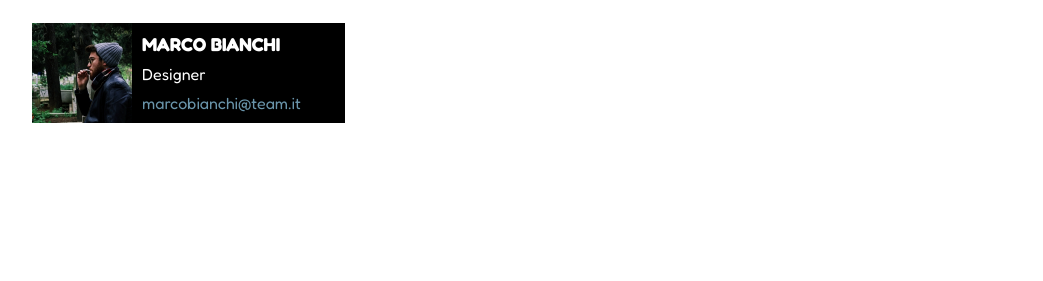
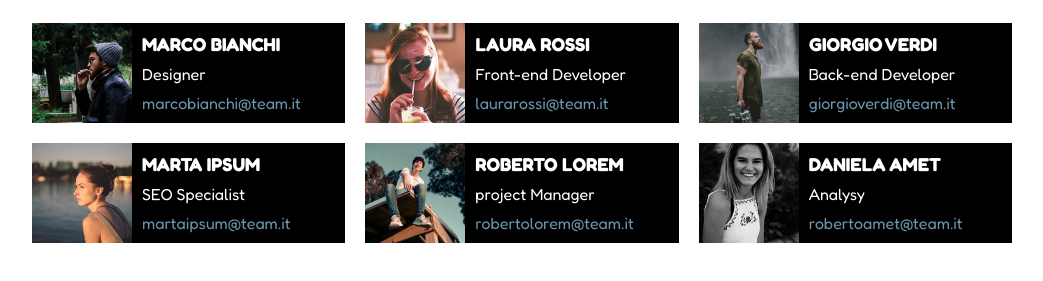
Before and after one commit to l3onWD/bonus-flex-cards, a plain HTML site: page index.html in a window 1280 px wide. Shown: the part 143-424 px from the top of the page, without its empty margins (118-1161 px from the left). Drawn offline with Linux system fonts and the light colour scheme.

Commit message:
added all team cards

```diff
--- a/index.html
+++ b/index.html
@@ -58,11 +58,82 @@
                             </div>
 
                             <div class="col">
+                                <!-- Team member card -->
+                                <div class="card">
 
+                                    <img src="img/female1.png" alt="Laura Rossi" class="card-img">
+
+                                    <div class="card-body">
+                                        <h3>Laura Rossi</h3>
+                                        <span>Front-end Developer</span>
+                                        <a href="#">laurarossi@team.it</a>
+                                    </div>
+
+                                </div>
                             </div>
 
                             <div class="col">
+                                <!-- Team member card -->
+                                <div class="card">
 
+                                    <img src="img/male2.png" alt="Giorgio Verdi" class="card-img">
+
+                                    <div class="card-body">
+                                        <h3>Giorgio Verdi</h3>
+                                        <span>Back-end Developer</span>
+                                        <a href="#">giorgioverdi@team.it</a>
+                                    </div>
+
+                                </div>
+                            </div>
+                        </div>
+
+
+                        <div class="row">
+
+                            <div class="col">
+                                <!-- Team member card -->
+                                <div class="card">
+
+                                    <img src="img/female2.png" alt="Marta Ipsum" class="card-img">
+
+                                    <div class="card-body">
+                                        <h3>Marta Ipsum</h3>
+                                        <span>SEO Specialist</span>
+                                        <a href="#">martaipsum@team.it</a>
+                                    </div>
+
+                                </div>
+                            </div>
+
+                            <div class="col">
+                                <!-- Team member card -->
+                                <div class="card">
+
+                                    <img src="img/male3.png" alt="Roberto Lorem" class="card-img">
+
+                                    <div class="card-body">
+                                        <h3>Roberto Lorem</h3>
+                                        <span>project Manager</span>
+                                        <a href="#">robertolorem@team.it</a>
+                                    </div>
+
+                                </div>
+                            </div>
+
+                            <div class="col">
+                                <!-- Team member card -->
+                                <div class="card">
+
+                                    <img src="img/female3.png" alt="Daniela Amet" class="card-img">
+
+                                    <div class="card-body">
+                                        <h3>Daniela Amet</h3>
+                                        <span>Analysy</span>
+                                        <a href="#">robertoamet@team.it</a>
+                                    </div>
+
+                                </div>
                             </div>
                         </div>
 
```
